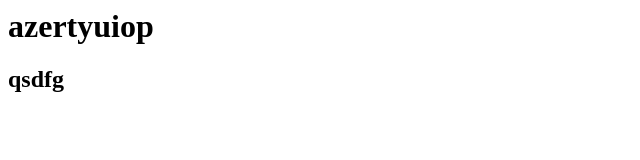
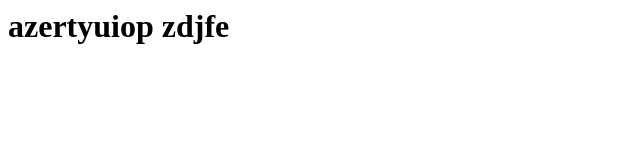
Before and after one commit to abwar/zoe_AR, a plain HTML site: page index.html in a window 1280 px wide. Shown: the whole page, without its empty margins (0-640 px from the left). Drawn offline with Linux system fonts and the light colour scheme.

Commit message:
git commit

```diff
--- a/index.html
+++ b/index.html
@@ -4,8 +4,8 @@
 </head>
 
 <body>
-  <h1> azertyuiop </h1>
-  <h2> qsdfg </h2>
+  <h1> azertyuiop zdjfe </h1>
+
 
 
 </body>
```
